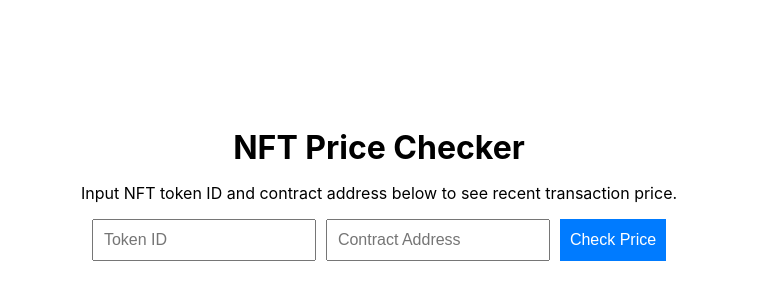
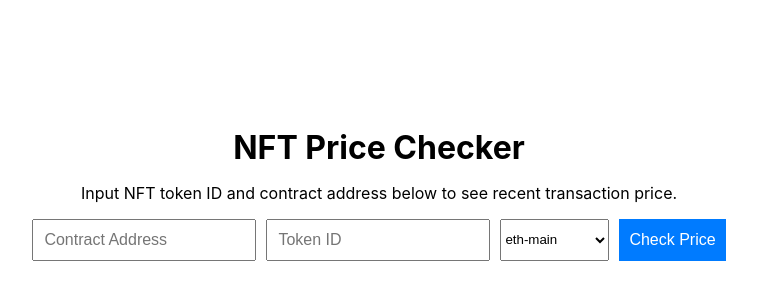
Before and after one commit to jonaszeutzius/nft-price-checker, a React (Create React App) app: page / in a window 1280 px wide. Shown: the part 206-506 px from the top of the page, without its empty margins (261-1018 px from the left). Built offline with nearby package versions, Linux system fonts and the light colour scheme.

Commit message:
drop down added, message under image added

```diff
--- a/public/index.html
+++ b/public/index.html
@@ -24,7 +24,7 @@
       work correctly both with client-side routing and a non-root public URL.
       Learn how to configure a non-root public URL by running `npm run build`.
     -->
-    <title>React App</title>
+    <title>Price Checker API</title>
   </head>
   <body>
     <noscript>You need to enable JavaScript to run this app.</noscript>
--- a/src/App.js
+++ b/src/App.js
@@ -5,17 +5,22 @@ import './App.css';
 const App = () => {
   const [tokenId, setTokenId] = useState('');
   const [contractAddress, setContractAddress] = useState('');
+  const [blockchain, setBlockchain] = useState('eth-main');
   const [nftData, setNftData] = useState(null);
 
   const fetchNFTData = async () => {
     const options = {
       method: 'GET',
-      url: `http://localhost:8080/v1/nfts/contract/${contractAddress}/token/${tokenId}?chain=eth-main`,
+      url: `http://localhost:8080/v1/nfts/contract/${contractAddress}/token/${tokenId}?chain=${blockchain}`,
       headers: {accept: 'application/json', 'X-API-KEY': '2jhzbqIWanB8puiqySBIWJVf6Ovp7oPW'}
     };
 
     const response = await axios.request(options);
     setNftData(response.data);
+  };
+
+  const handleBlockchainChange = (event) => {
+    setBlockchain(event.target.value);
   };
 
   return (
@@ -25,25 +30,41 @@ const App = () => {
       <div className="inputContainer">
         <input
           type="text"
+          placeholder="Contract Address"
+          value={contractAddress}
+          onChange={e => setContractAddress(e.target.value)}
+        />
+        <input
+          type="text"
           placeholder="Token ID"
           value={tokenId}
           onChange={e => setTokenId(e.target.value)}
         />
-        <input
-          type="text"
-          placeholder="Contract Address"
-          value={contractAddress}
-          onChange={e => setContractAddress(e.target.value)}
-        />
+        <select name='blockchain' value={blockchain} onChange={handleBlockchainChange}>
+          <option value="eth-main">eth-main</option>
+          <option value="arbitrum-main">arbitrum-main</option>
+          <option value="optimism-main">optimism-main</option>
+          <option value="poly-main">poly-main</option>
+          <option value="bsc-main">bsc-main</option>
+          <option value="eth-goerli">eth-goerli</option>
+          {console.log('This is the blockchain:' + blockchain)}
+        </select>
         <button onClick={fetchNFTData}>Check Price</button>
       </div>
 
       {nftData && (
-        <div className="nftData">
-          <img src={nftData.cached_images.small_250_250} alt={nftData.token_name} />
-          <h2>{nftData.token_name}</h2>
-          <p>{nftData.recent_price.price} ETH</p>
+      <div className="nftData">
+        <h2>{nftData.name}</h2>
+        <div className="imageContainer">
+          <img className="image" src={nftData.cached_images.medium_500_500} alt={nftData.name} />
         </div>
+        <p className='message'>
+          Id: {nftData.id} |
+          Token Name: {nftData.token_name} |
+          {(nftData.rarity_rank)? `Rarity: ${nftData.rarity_rank} | ` : " "}
+          Recent Price: ${parseFloat(nftData.recent_price.price_usd).toFixed(2)} {`(${nftData.recent_price.price} ${nftData.recent_price.price_currency})`}
+        </p>
+      </div>
       )}
     </div>
   );
```
